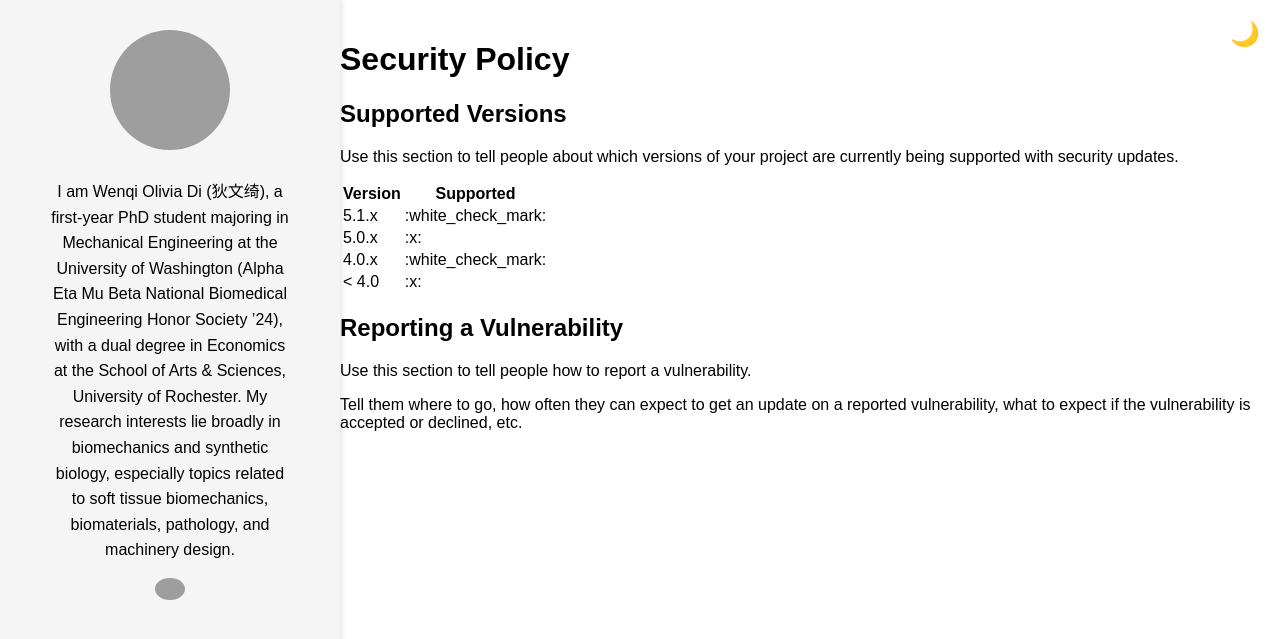
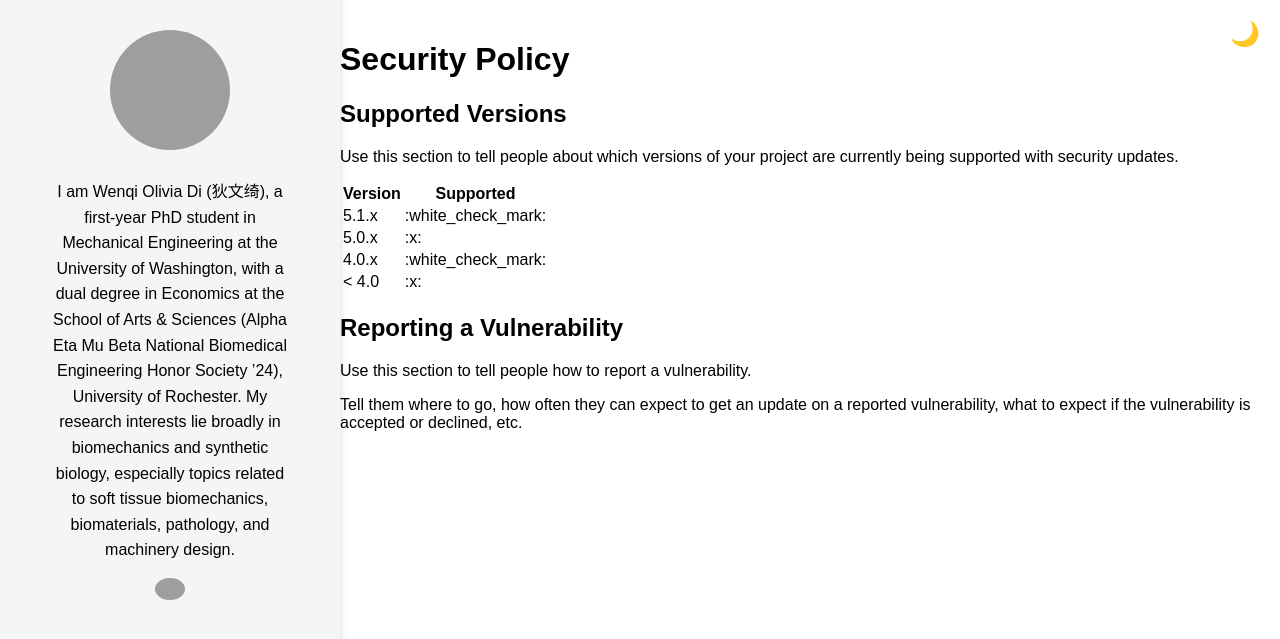
Before and after one commit to wenqioliviadi/wenqioliviadi.github.io, a Jekyll site: the page built from SECURITY.md, in a window 1280 px wide. Shown: the top 639 px of the page. Built offline with Jekyll 4.4.1, drawn with Linux system fonts in a browser that asks for light colours; our own code applies the rules of GitHub Pages for plain Markdown files; grey boxes are pictures that could not be loaded.

Commit message:
Update default.html

```diff
--- a/_layouts/default.html
+++ b/_layouts/default.html
@@ -12,7 +12,7 @@
     <div class="sidebar">
       <img src="/images/Wenqi_circle.png" alt="Wenqi Di">
       <p>
-        I am Wenqi Olivia Di (狄文绮), a first-year PhD student majoring in Mechanical Engineering at the University of Washington (Alpha Eta Mu Beta National Biomedical Engineering Honor Society ’24), with a dual degree in Economics at the School of Arts & Sciences, University of Rochester.
+        I am Wenqi Olivia Di (狄文绮), a first-year PhD student in Mechanical Engineering at the University of Washington, with a dual degree in Economics at the School of Arts & Sciences (Alpha Eta Mu Beta National Biomedical Engineering Honor Society ’24), University of Rochester.
         My research interests lie broadly in biomechanics and synthetic biology, especially topics related to soft tissue biomechanics, biomaterials, pathology, and machinery design.
       </p>
 
```
